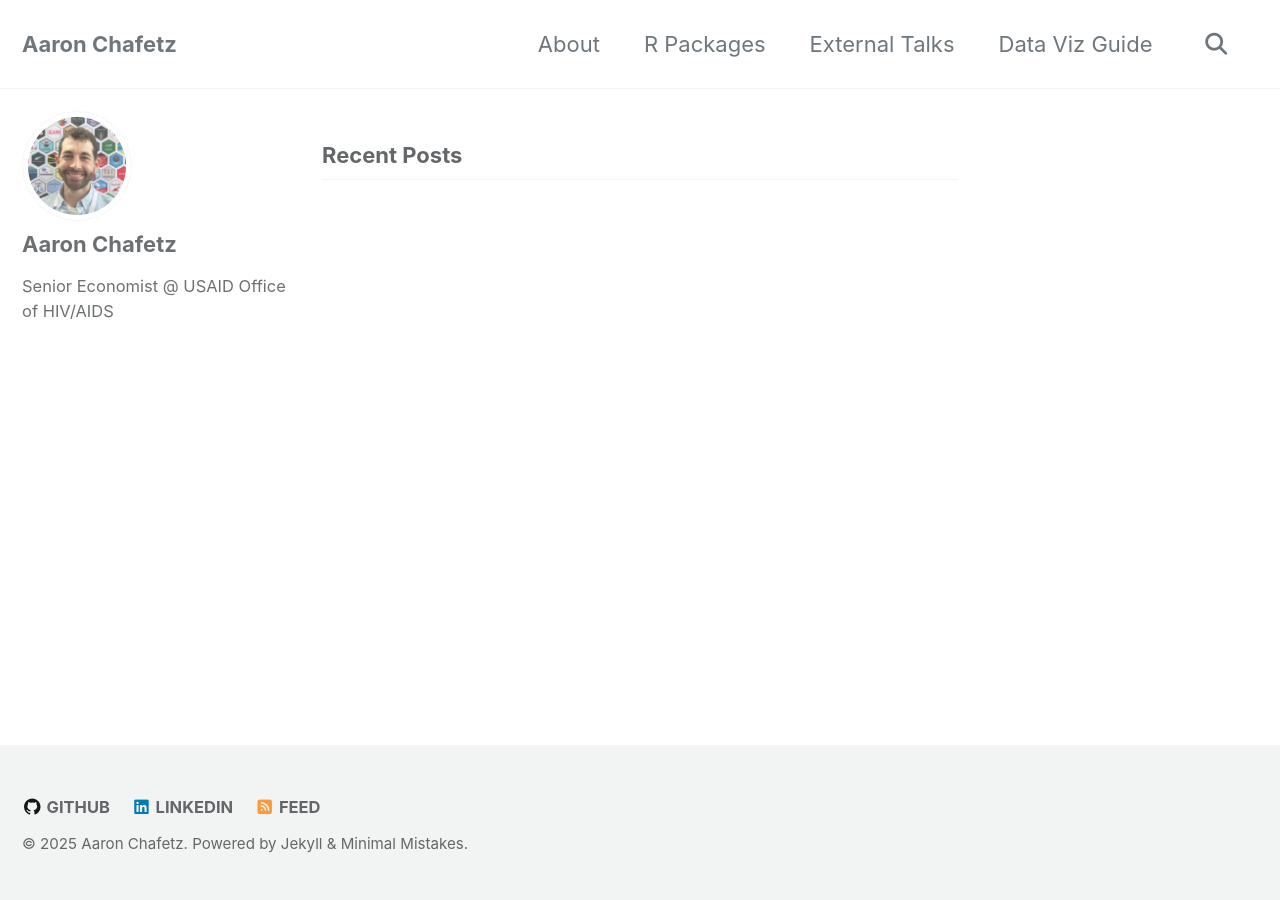
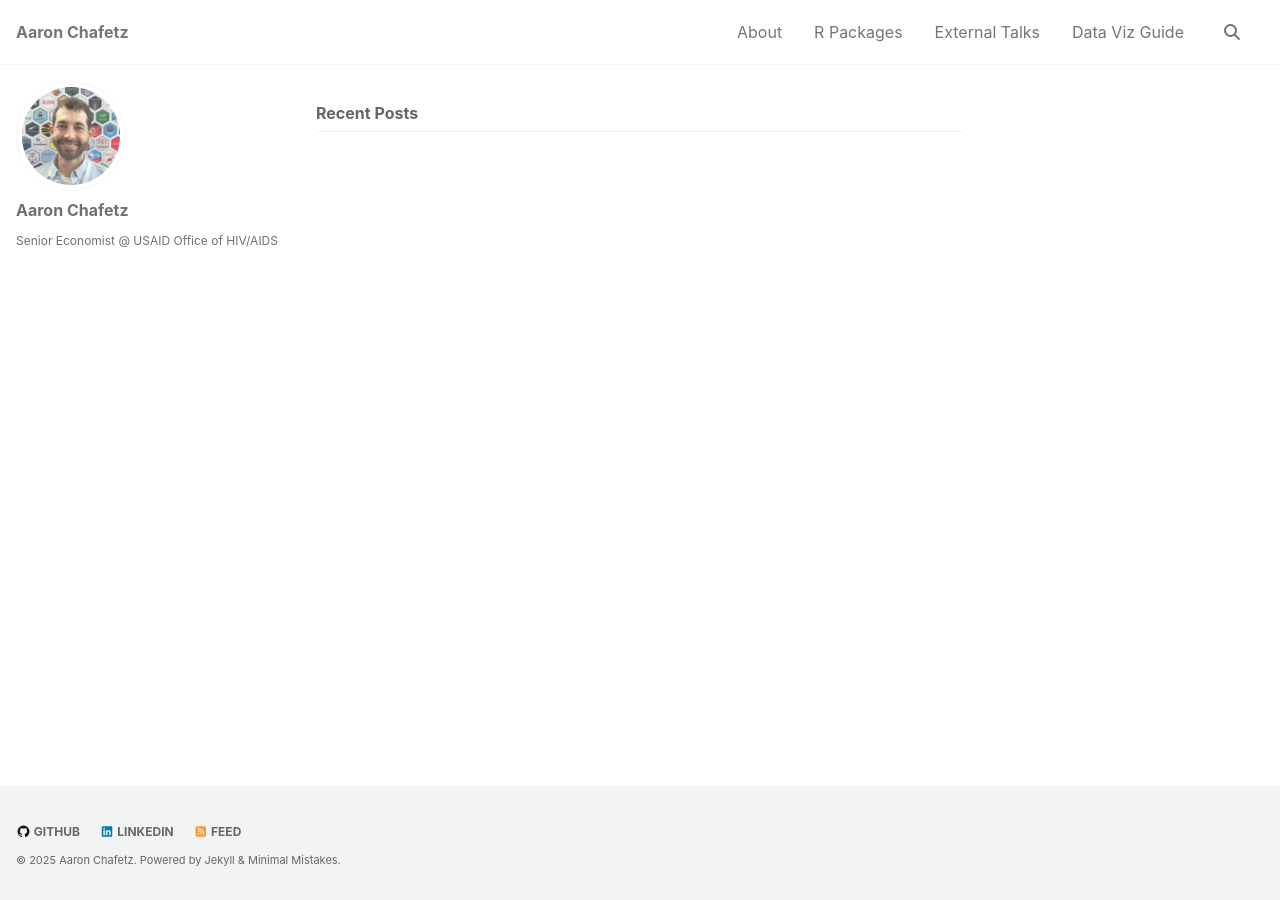
Before and after one commit to achafetz/achafetz.github.io, a Jekyll site: the page built from index.html, in a window 1280 px wide. Built offline with Jekyll 4.4.1, drawn with Linux system fonts in a browser that asks for light colours; cached includes are drawn as plain includes; the list of posts is cut into pages by our own code.

Commit message:
fix: decrease font size

```diff
--- a/assets/css/main.scss
+++ b/assets/css/main.scss
@@ -7,3 +7,7 @@ search: false
 
 @import "minimal-mistakes/skins/{{ site.minimal_mistakes_skin | default: 'default' }}"; // skin
 @import "minimal-mistakes"; // main partials
+
+html, body {
+    font-size: medium;
+    }
```
